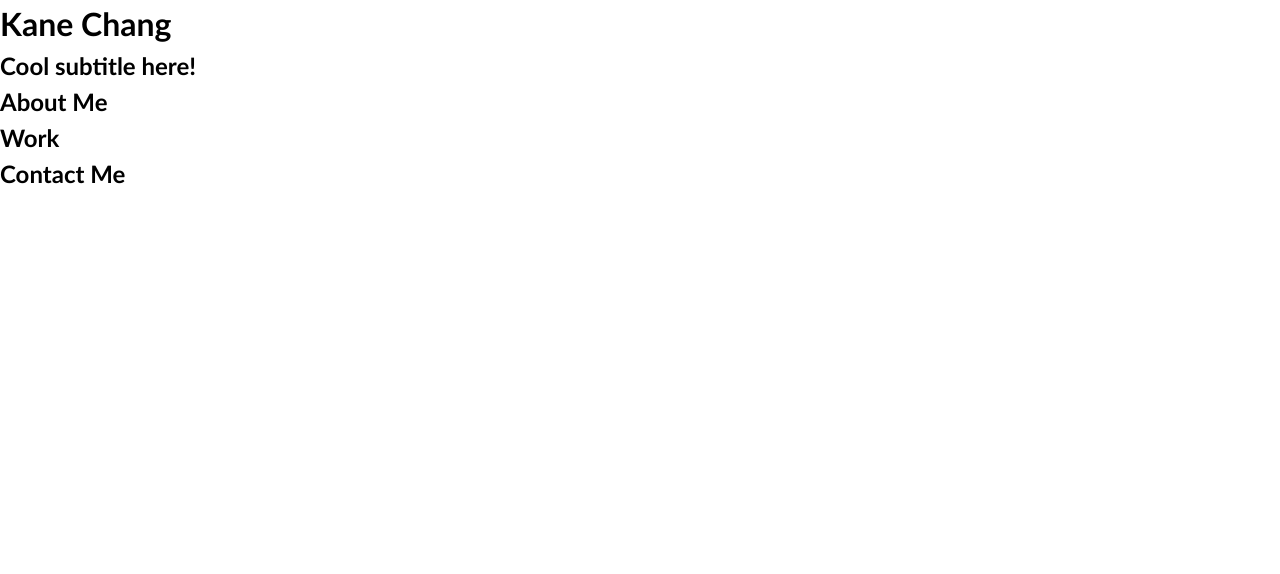
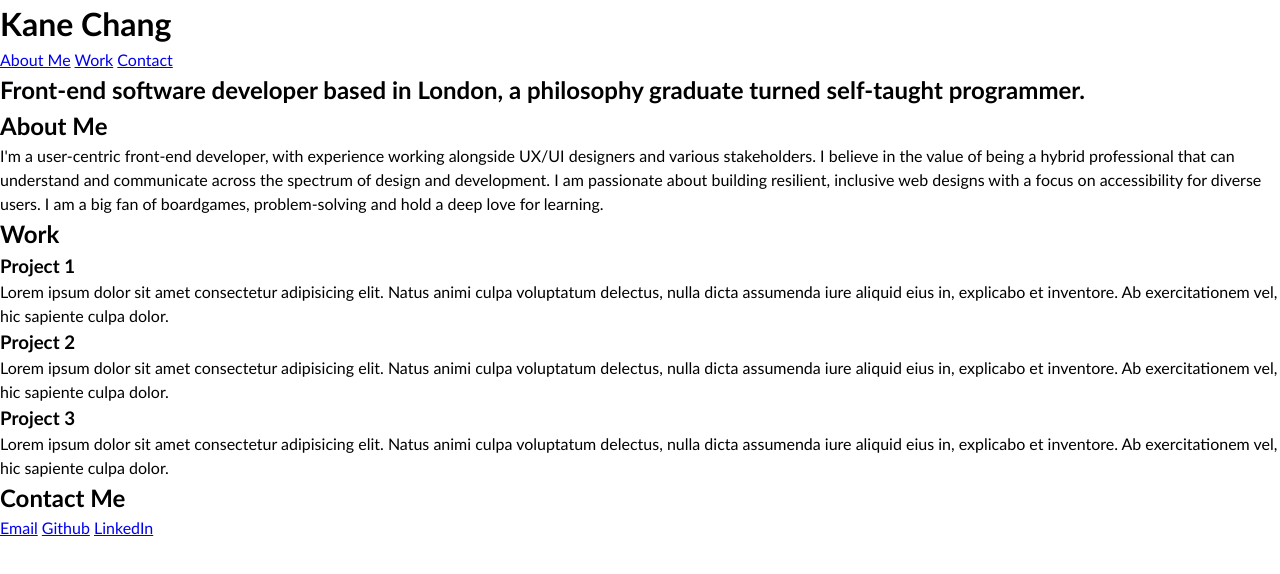
Before and after one commit to kane-chang/portfolio, a plain HTML site: page index.html in a window 1280 px wide. Drawn offline with Linux system fonts and the light colour scheme; a web font is replaced by a local one.

Commit message:
added html content

```diff
--- a/index.html
+++ b/index.html
@@ -6,6 +6,11 @@
     <meta name="viewport" content="width=device-width, initial-scale=1.0">
     <meta http-equiv="X-UA-Compatible" content="ie=edge">
     <link rel="stylesheet" href="css/style.css" />
+    <link rel="preconnect" href="https://fonts.googleapis.com">
+    <link rel="preconnect" href="https://fonts.gstatic.com" crossorigin>
+    <link
+        href="https://fonts.googleapis.com/css2?family=DM+Sans:ital,opsz,wght@0,9..40,300;0,9..40,400;1,9..40,400&family=Fahkwang:ital,wght@0,200;0,300;0,400;0,500;0,600;0,700;1,300&display=swap"
+        rel="stylesheet">
     <title>Kane Chang // Web Developer</title>
 </head>
 
@@ -14,14 +19,16 @@
     <header>
         <h1>Kane Chang</h1>
         <nav>
-
+            <a href="#about">About Me</a>
+            <a href="#work">Work</a>
+            <a href="#contact">Contact</a>
         </nav>
     </header>
 
     <!-- hero banner -->
     <section class="hero-banner">
         <div>
-            <h2>Cool subtitle here!</h2>
+            <h2>Front-end software developer based in London, a philosophy graduate turned self-taught programmer.</h2>
         </div>
     </section>
 
@@ -29,16 +36,47 @@
         <!-- about me -->
         <section class="page-section" id="about">
             <h2>About Me</h2>
+            <p>I'm a user-centric front-end developer, with experience working alongside UX/UI designers and various
+                stakeholders. I believe in the value of being a hybrid professional that can understand and communicate
+                across the spectrum of design and development. I am passionate about building resilient, inclusive web
+                designs with a focus on accessibility for diverse users. I am a big fan of boardgames, problem-solving
+                and
+                hold a deep love for learning.
+            </p>
         </section>
 
         <!-- portfolio container -->
         <section class="page-section" id="work">
             <h2>Work</h2>
+            <section class="project" id="project-1">
+                <h3>Project 1</h3>
+                <p>Lorem ipsum dolor sit amet consectetur adipisicing elit. Natus animi culpa voluptatum delectus, nulla
+                    dicta assumenda iure aliquid eius in, explicabo et inventore. Ab exercitationem vel, hic sapiente
+                    culpa dolor.</p>
+            </section>
+            <section class="project" id="project-2">
+                <h3>Project 2</h3>
+                <p>Lorem ipsum dolor sit amet consectetur adipisicing elit. Natus animi culpa voluptatum delectus, nulla
+                    dicta assumenda iure aliquid eius in, explicabo et inventore. Ab exercitationem vel, hic sapiente
+                    culpa dolor.</p>
+            </section>
+            <section class="project" id="project-3">
+                <h3>Project 3</h3>
+                <p>Lorem ipsum dolor sit amet consectetur adipisicing elit. Natus animi culpa voluptatum delectus, nulla
+                    dicta assumenda iure aliquid eius in, explicabo et inventore. Ab exercitationem vel, hic sapiente
+                    culpa dolor.</p>
+            </section>
+
         </section>
 
         <!-- contact -->
         <section class="page-section contact" id="contact">
             <h2>Contact Me</h2>
+            <div class="contact-container">
+                <a href="mailto:kane.chang.fl@gmail.com">Email</a>
+                <a href="https://github.com/kane-chang">Github</a>
+                <a href="https://www.linkedin.com/in/kane-chang/">LinkedIn</a>
+            </div>
         </section>
     </main>
 </body>
```
